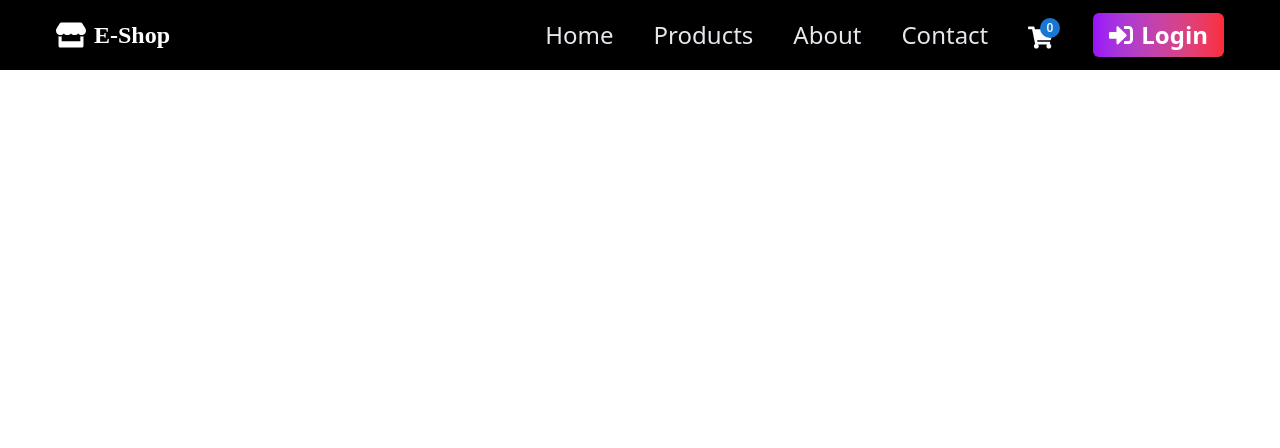
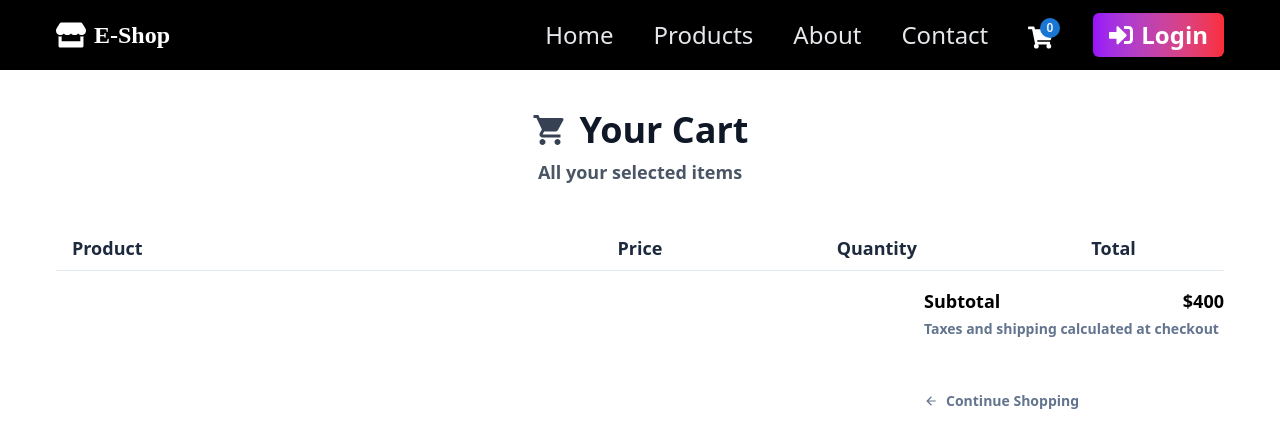
Before and after one commit to Deepanshu-Z/Ecommerce, a React (Vite) app in the folder ecom-frontend/: page /cart in a window 1280 px wide. Shown: the top 448 px of the page. Built offline with nearby package versions, Linux system fonts and the light colour scheme.

Commit message:
Build cart page

```diff
--- a/ecom-frontend/src/App.jsx
+++ b/ecom-frontend/src/App.jsx
@@ -6,6 +6,7 @@
 import Contact from './Components/Contact'
 import React from "react";
 import { Toaster } from "react-hot-toast";
+import Cart from "./Components/cart/Cart";
 function App() {
   return (
     <div className="min-h-screen bg-white text-2xl font-bold">
@@ -17,6 +18,7 @@
           <Route path="/products" element= { <Products /> }/>
           <Route path='/about' element={ <About />}/>
           <Route path='/contact' element={ <Contact />}/>
+          <Route path="/cart" element = {<Cart />}/>
         </Routes>
       </Router>
       <Toaster position= 'bottom-center'/>
--- /dev/null
+++ b/ecom-frontend/src/Components/cart/Cart.jsx
@@ -0,0 +1,64 @@
+import { MdArrowBack, MdShoppingCart } from "react-icons/md";
+import { Link } from "react-router-dom";
+
+const Cart = () => {
+    return (
+        <div className="lg:px-14 sm:px-8 px-4 py-10">
+            <div className="flex flex-col items-center mb-12">
+                <h1 className="text-4xl font-bold text-gray-900 flex items-center gap-3">
+                  <MdShoppingCart size={36} className="text-gray-700" />
+                    Your Cart
+                </h1>
+                <p className="text-lg text-gray-600 mt-2">All your selected items</p>
+            </div>
+
+            <div className="grid md:grid-cols-5 grid-cols-4 gap-4 pb-2 font-semibold items-center">
+                <div className="md:col-span-2 justify-self-start text-lg text-slate-800 lg:ps-4">
+                    Product
+                </div>
+
+                <div className="justify-self-center text-lg text-slate-800">
+                    Price
+                </div>
+
+                <div className="justify-self-center text-lg text-slate-800">
+                    Quantity
+                </div>
+
+                <div className="justify-self-center text-lg text-slate-800">
+                    Total
+                </div>
+            </div>
+
+            <div className="border-t-[1.5px] border-slate-200 py-4 flex sm:flex-row sm:px-0 px-2 flex-col sm:justify-between gap-4">
+                <div></div>
+                <div className="flex text-sm gap-1 flex-col">
+                    <div className="flex justify-between w-full md:text-lg text-sm font-semibold">
+                        <span>Subtotal</span>
+                        <span>$400</span>
+                    </div>
+
+                    <p className="text-slate-500">
+                        Taxes and shipping calculated at checkout
+                    </p>
+
+                    <Link className="w-full flex justify-end" to="/checkout">
+                    <button
+                        onClick={() => {}}
+                        className="font-semibold w-[300px] py-2 px-4 rounded-sm bg-customBlue text-white flex items-center justify-center gap-2 hover:text-gray-300 transition duration-500">
+                        <MdShoppingCart size={20} />
+                        Checkout
+                    </button>
+                    </Link>
+
+                    <Link className="flex gap-2 items-center mt-2 text-slate-500" to="/products">
+                        <MdArrowBack />
+                        <span>Continue Shopping</span>
+                    </Link>
+                </div>
+            </div>
+        </div>
+    );
+};
+
+export default Cart;
```
